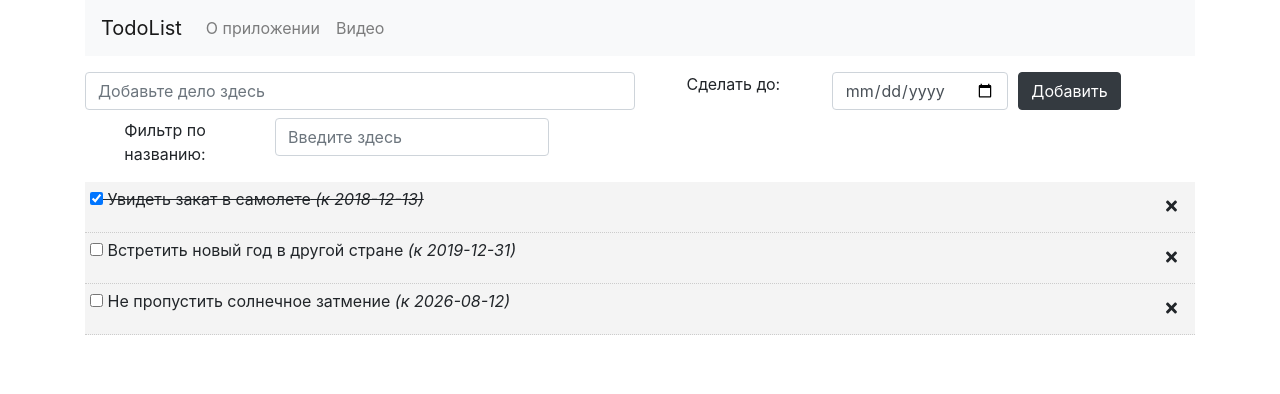
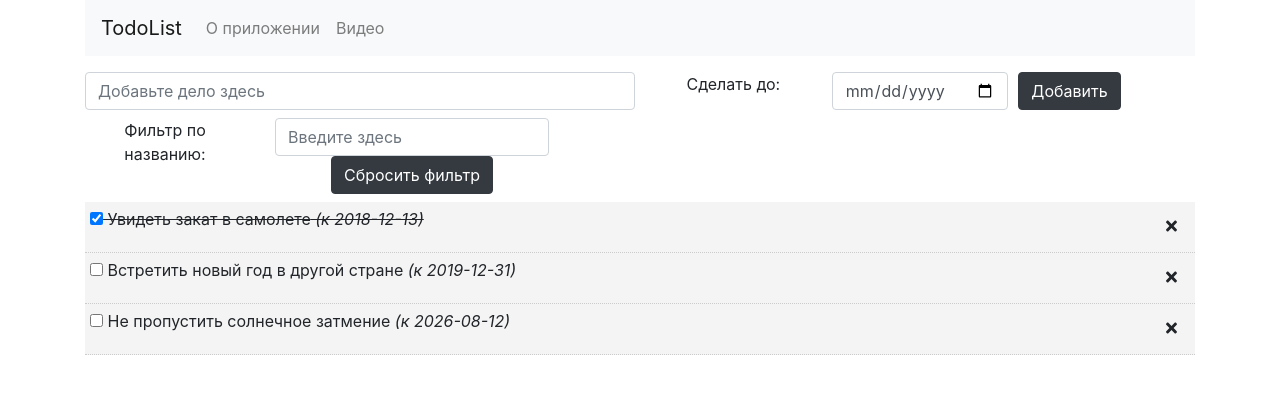
Before and after one commit to koroteevmv/web_1_react, a React (Create React App) app: page / in a window 1280 px wide. Shown: the top 394 px of the page. Built offline with nearby package versions, Linux system fonts and the light colour scheme.

Commit message:
Добавлена кнопка Сбросить

```diff
--- a/src/App_Todos.js
+++ b/src/App_Todos.js
@@ -60,12 +60,19 @@ class App_Todos extends React.Component {
   filterTodos(event) {
 	this.setState({ todos: this.state.todos.filter(todo => todo.title.match(new RegExp(this.filterText.current.value, 'i')) != null) });
   }
+  resetName(event){
+      this.setState({
+           F : ''
+      });
+  }
   render() {
     return (
       <div className="App_Todos">
           <AddTodo addTodo={this.addTodo} />
 		  <div className="row mb-2">
-		  <label className="col-md-2">Фильтр по названию:</label>
+			<div className="col-md-2">
+				<label>Фильтр по названию:</label>
+			</div>
 			<form>
 				<div className="col">
 					<input type='text'
@@ -74,7 +81,11 @@ class App_Todos extends React.Component {
 					ref={this.filterText}
 					className='form-control'
 					onInput={this.filterTodos}
+					value= {this.state.F}
 					/>
+
+
+						<button onClick={this.resetName} className='btn btn-dark'>Сбросить фильтр</button>
 				</div>
 			</form>
 		  </div>
```
Lines whose indentation alone changed are shown as unchanged.
